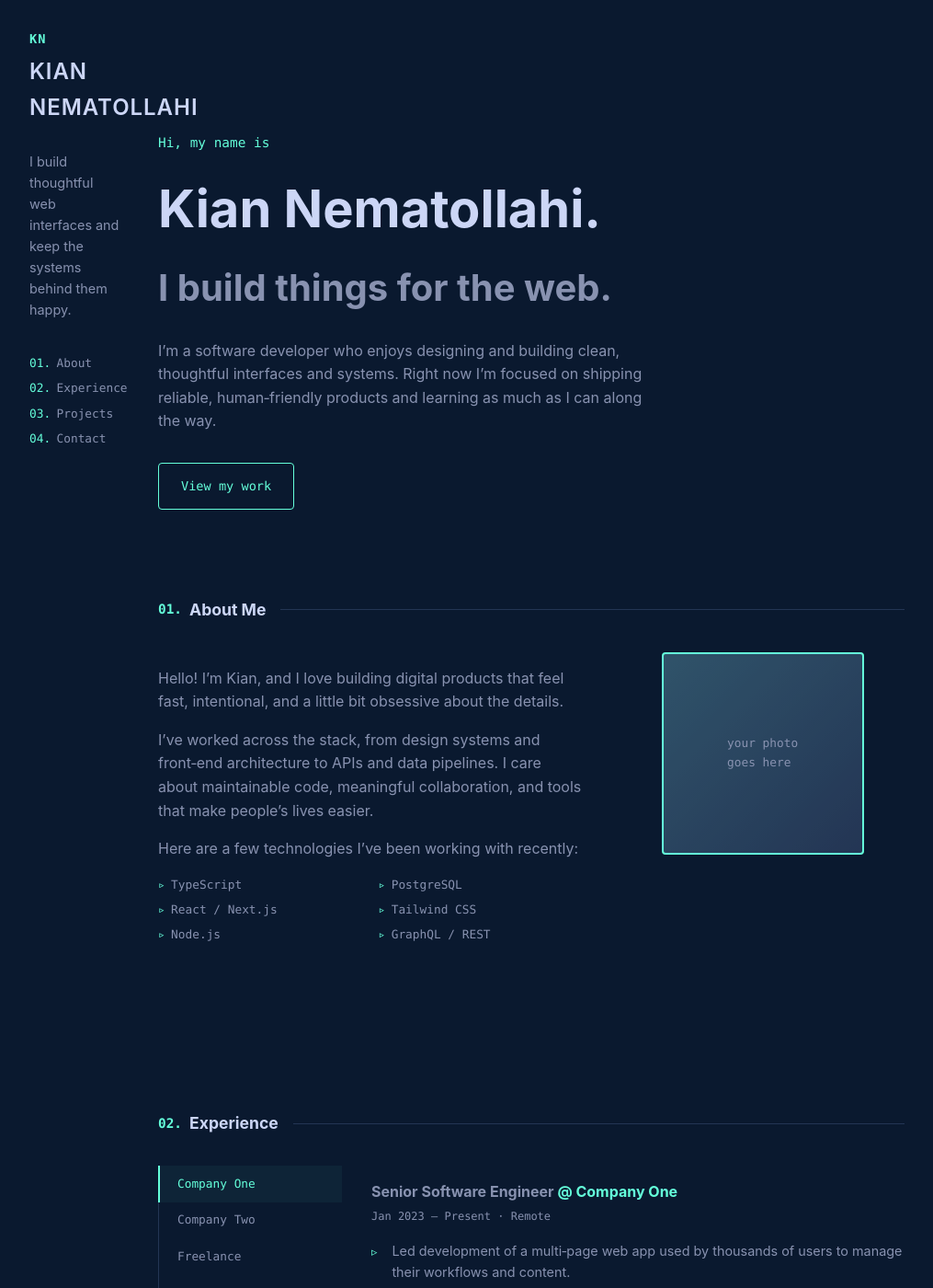
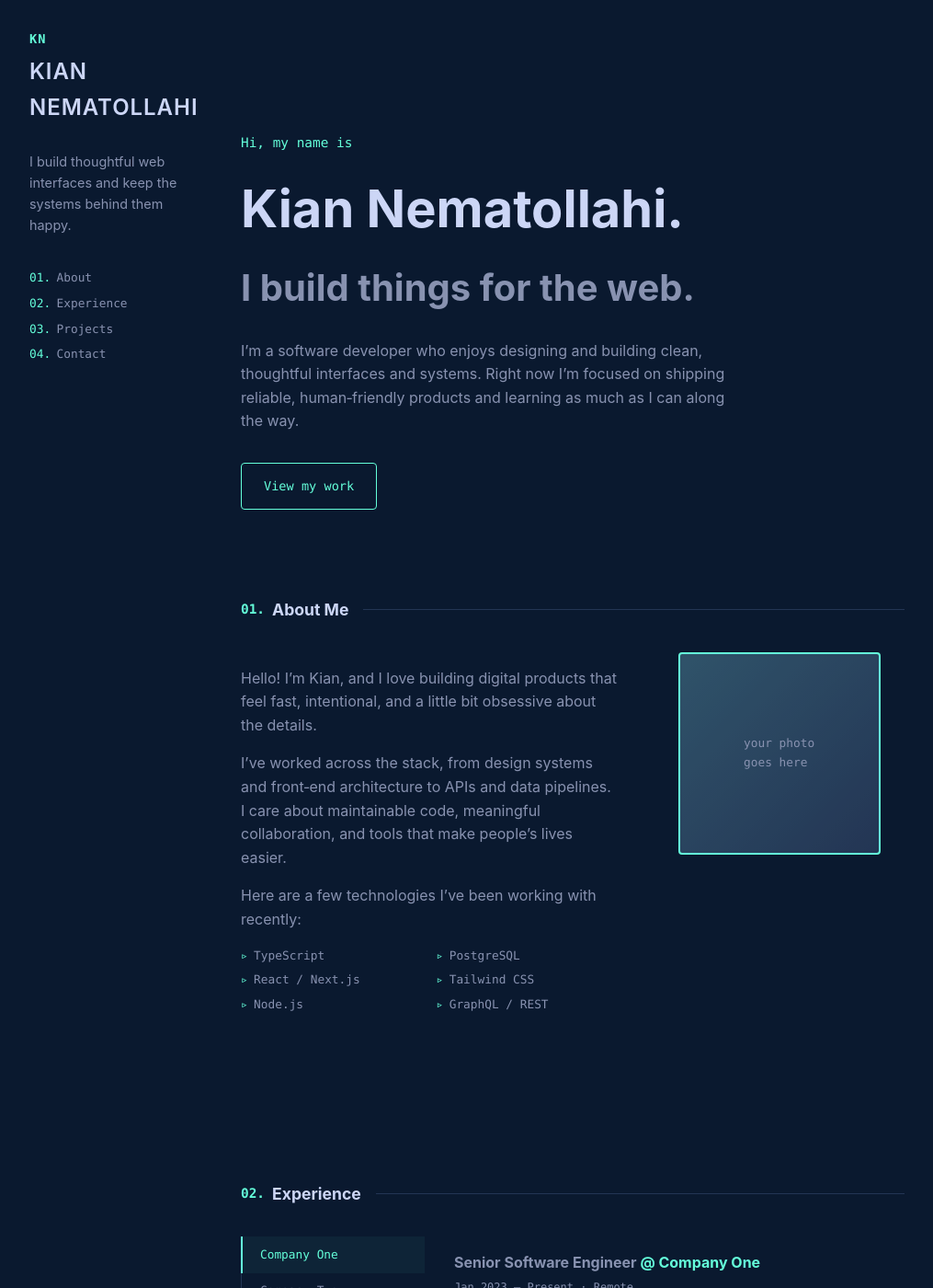
Before and after one commit to nemat777/nemat777.github.io, a Jekyll site: the page testing.html, which Jekyll copies as it is, in a window 1280 px wide and 1400 px high. Shown: the whole window at 92% size, without its empty margins (132-1147 px from the left). Built offline with Jekyll 4.4.1, drawn with Linux system fonts in a browser that asks for light colours.

Commit message:
Update testing.html

```diff
--- a/testing.html
+++ b/testing.html
@@ -56,7 +56,7 @@
 
     .app-shell {
       display: grid;
-      grid-template-columns: 100px minmax(0, 1fr);
+      grid-template-columns: 190px minmax(0, 1fr);
       column-gap: 2.5rem;
       min-height: 100vh;
     }
```
